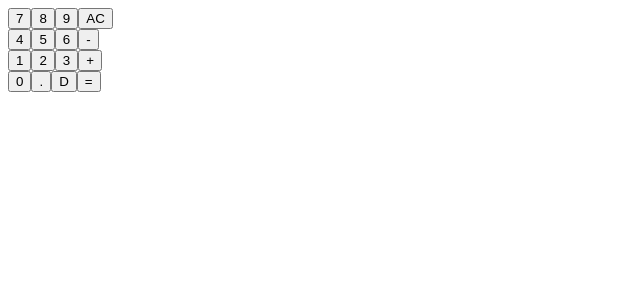
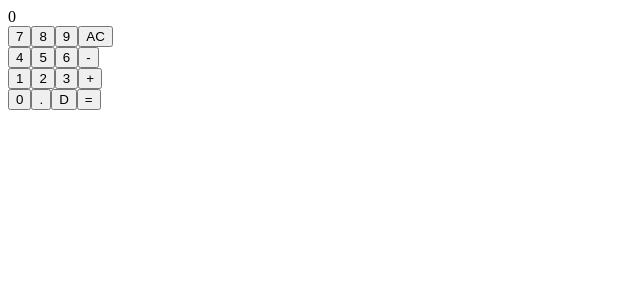
Before and after one commit to eric-suzuki-dev/personal_project-01-calculator, a React (Vite) app: page / in a window 1280 px wide. Shown: the top 300 px of the page, without its empty margins (0-640 px from the left). Built offline with nearby package versions, Linux system fonts and the light colour scheme.

Commit message:
Update Calculator: props

```diff
--- a/src/components/Calculator/Calculator.jsx
+++ b/src/components/Calculator/Calculator.jsx
@@ -5,7 +5,7 @@ import Display from "../Display/Display.jsx";
 
 const Calculator = () => {
 const [state, setState] = useState({
-    current: "0",
+    current: '0',
     operand: 0,
     operator: null,
     isNextClear: false
@@ -17,7 +17,7 @@ const [state, setState] = useState({
     };
     return (
         <div>
-            <Display />
+            <Display value={state.current} />
             <BtnPanel btnHandler={btnHandler}/>
         </div>
     );
```
